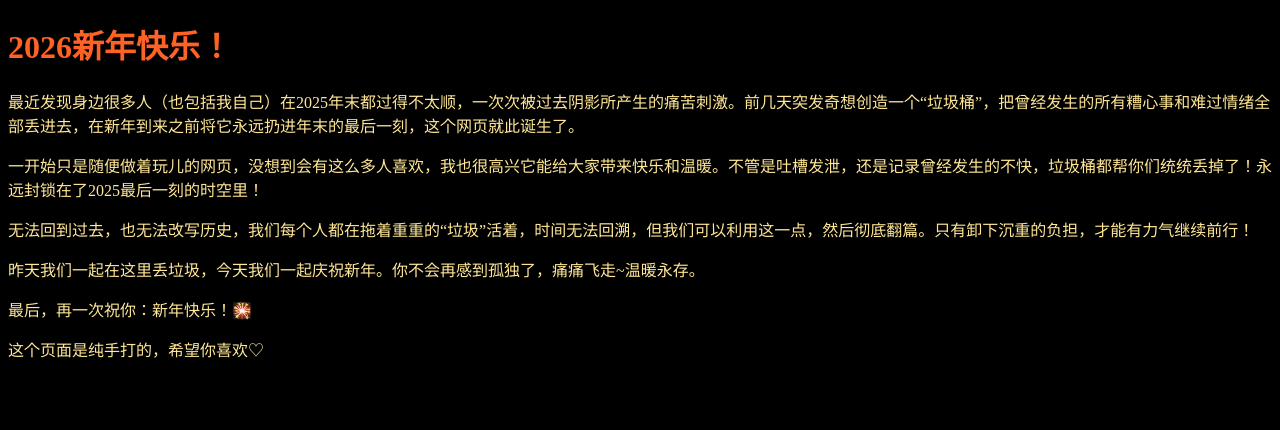
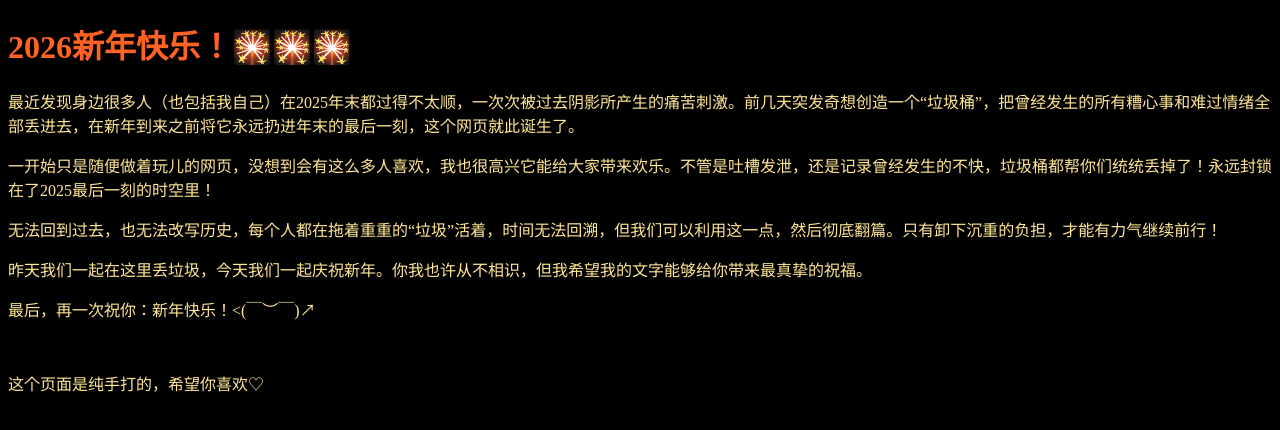
Before and after one commit to Vex-R/HappyNewYear, a plain HTML site: page index.html in a window 1280 px wide. Drawn offline with Linux system fonts and the light colour scheme.

Commit message:
Update index.html

```diff
--- a/index.html
+++ b/index.html
@@ -22,13 +22,15 @@
 <body>
 
 <!--内容-->
-	<h1>2026新年快乐！</h1>
+	<h1>2026新年快乐！🎇🎇🎇</h1>
 	<p>最近发现身边很多人（也包括我自己）在2025年末都过得不太顺，一次次被过去阴影所产生的痛苦刺激。前几天突发奇想创造一个“垃圾桶”，把曾经发生的所有糟心事和难过情绪全部丢进去，在新年到来之前将它永远扔进年末的最后一刻，这个网页就此诞生了。</p>
-	<p>一开始只是随便做着玩儿的网页，没想到会有这么多人喜欢，我也很高兴它能给大家带来快乐和温暖。不管是吐槽发泄，还是记录曾经发生的不快，垃圾桶都帮你们统统丢掉了！永远封锁在了2025最后一刻的时空里！</p>
-	<p>无法回到过去，也无法改写历史，我们每个人都在拖着重重的“垃圾”活着，时间无法回溯，但我们可以利用这一点，然后彻底翻篇。只有卸下沉重的负担，才能有力气继续前行！</p>
-	<p>昨天我们一起在这里丢垃圾，今天我们一起庆祝新年。你不会再感到孤独了，痛痛飞走~温暖永存。</p>
-	<p>最后，再一次祝你：新年快乐！🎇</p>
-	<p class="text-gray-500 mt-2 text-base">这个页面是纯手打的，希望你喜欢♡</p>
+	<p>一开始只是随便做着玩儿的网页，没想到会有这么多人喜欢，我也很高兴它能给大家带来欢乐。不管是吐槽发泄，还是记录曾经发生的不快，垃圾桶都帮你们统统丢掉了！永远封锁在了2025最后一刻的时空里！</p>
+	<p>无法回到过去，也无法改写历史，每个人都在拖着重重的“垃圾”活着，时间无法回溯，但我们可以利用这一点，然后彻底翻篇。只有卸下沉重的负担，才能有力气继续前行！</p>
+	<p>昨天我们一起在这里丢垃圾，今天我们一起庆祝新年。你我也许从不相识，但我希望我的文字能够给你带来最真挚的祝福。</p>
+	<p>最后，再一次祝你：新年快乐！<(￣︶￣)↗</p>
+	<br>
+	<p>这个页面是纯手打的，希望你喜欢♡</p>
 
 </body>
+
 </html>
```
